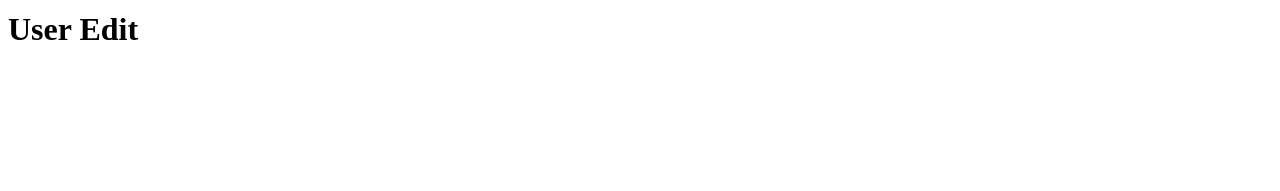
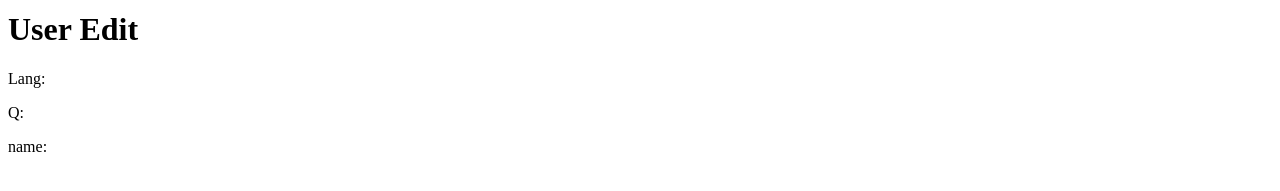
Before and after one commit to imganjgahi/VueTraining, a Vue app in the folder apps/cli/project/: page /user/1/edit in a window 1280 px wide. Shown: the part 159-350 px from the top of the page. Built offline with nearby package versions, Linux system fonts and the light colour scheme.

Commit message:
query parameter

```diff
--- a/apps/cli/project/src/components/Pages/User/UserEdit.vue
+++ b/apps/cli/project/src/components/Pages/User/UserEdit.vue
@@ -1,6 +1,11 @@
 <template>
     <div class="userPage">
         <h1>User Edit</h1>
+        <div class="queries">
+            <p>Lang: {{$route.query.lang}} </p>
+            <p>Q: {{$route.query.q}} </p>
+            <p>name: {{$route.query.name}} </p>
+        </div>
         <div class="action">
         </div>
     </div>
--- a/apps/cli/project/src/components/Pages/User/UserStart.vue
+++ b/apps/cli/project/src/components/Pages/User/UserStart.vue
@@ -7,7 +7,7 @@
             </p>
             <div class="userAction">
                 <router-link :to="'/user/'+user.id" >Detail</router-link>
-                <router-link :to="{name: 'userEdit', params:{id: user.id}}" >Edit</router-link>
+                <router-link :to="{name: 'userEdit', params:{id: user.id}, query:{lang: 'en', q: 100}}" >Edit</router-link>
             </div>
         </div>
     </div>
```
